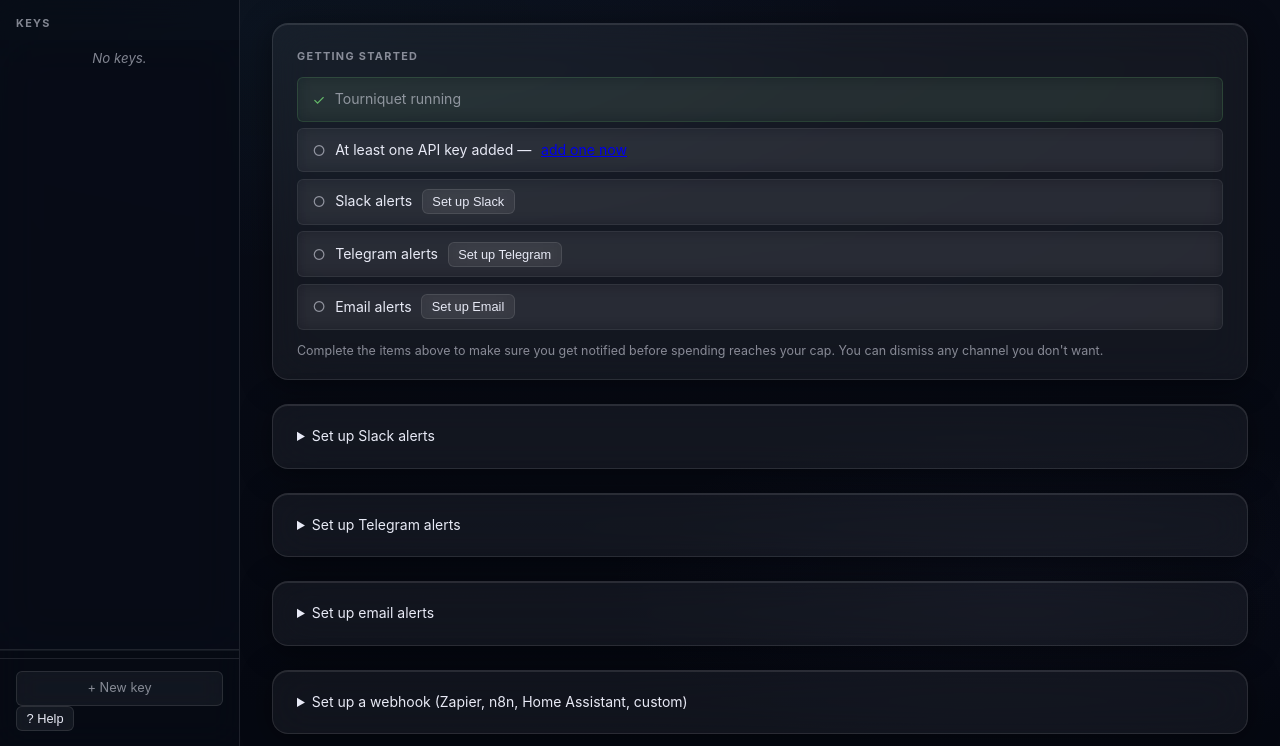
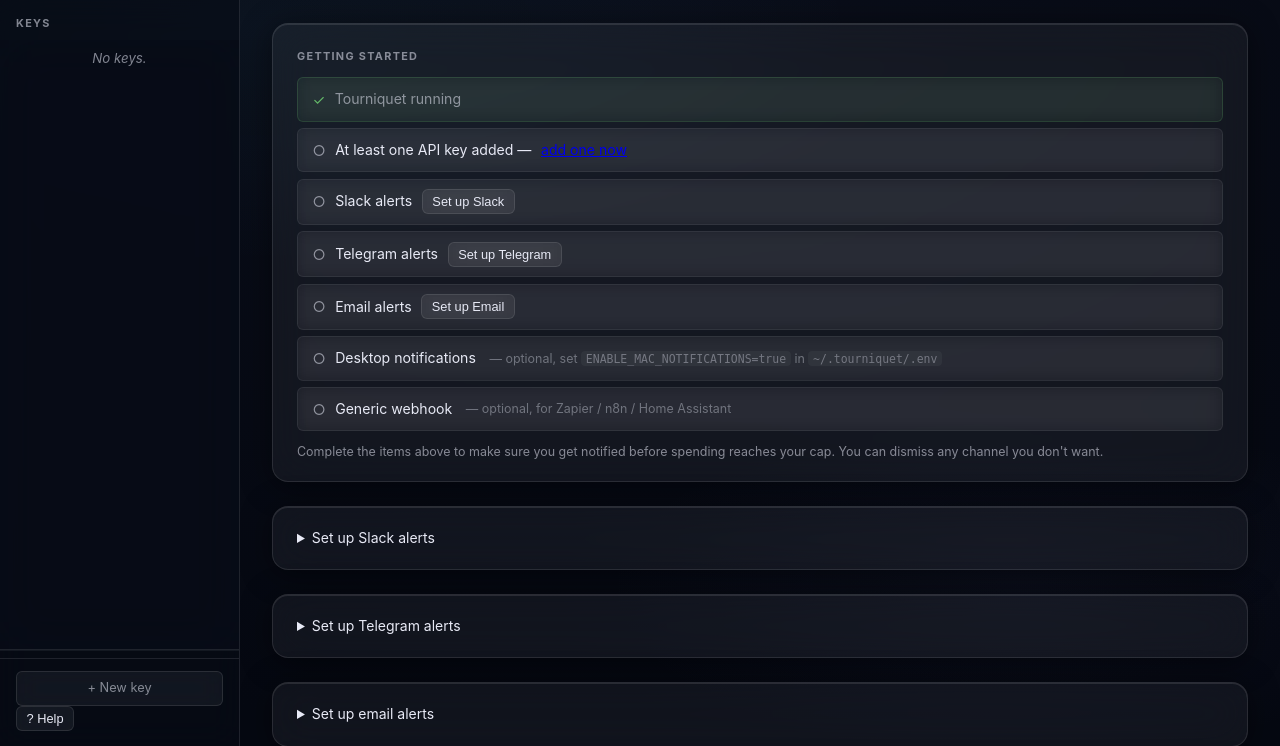
Before and after one commit to LowryDaniel/tourniquet, a FastAPI app: template src/tourniquet/templates/dashboard.html in a window 1280 px wide. Shown: the part 53-799 px from the top of the page. Run offline with FastAPI, Linux system fonts and the light colour scheme; the template is opened without the code that fills it, so the values that code supplies are empty; parts of the project's set-up code (start-up, migrations or seed data) failed here and were passed over.

Commit message:
feat(ui): live channel-configured detection in Getting Started checklist
Each row now reflects actual settings — green ✓ when the channel will
fire on a real cap-hit, ⬜ when it won't.

Detection (in dashboard/routes.py::_alert_channel_status):
- Slack: configured if SLACK_WEBHOOK_URL is set OR the full bot triple
  (SLACK_APP_TOKEN + SLACK_BOT_TOKEN + SLACK_CHANNEL_ID). Tier label
  distinguishes "in-app one-tap (Socket Mode + bot post)" from
  "webhook + browser-confirm taps" so the user sees which path is
  active.
- Telegram: TELEGRAM_BOT_TOKEN + TELEGRAM_CHAT_ID both set.
- Email: RESEND_API_KEY + RESEND_FROM_EMAIL both set.
- Webhook (Zapier/n8n/HA): ALERT_WEBHOOK_URL set.
- Desktop: ENABLE_MAC_NOTIFICATIONS or ENABLE_DESKTOP_NOTIFICATIONS true.

Template:
- Each <li> in the checklist conditionally adds class="done" so the
  ::before glyph swaps from ○ to ✓ green via the existing CSS rule.
- "Set up X" buttons disappear once configured; replaced with a small
  tier label (".channel-tier") describing which path is active.
- Two new optional rows (Desktop, Webhook) so the operator sees the
  full picture, with hint text when not yet configured.

CSS:
- New .channel-tier (small grey, opt-in muted modifier) for the inline
  tier description. <code> styling for inline ENV var hints in the
  unconfigured-channel labels.

Threaded channel_status into both dashboard route AND key_panel route
(the latter also renders dashboard.html on full-page reload).

175 tests pass.

Co-Authored-By: Claude Opus 4.7 (1M context) <noreply@anthropic.com>

```diff
--- a/src/tourniquet/dashboard/routes.py
+++ b/src/tourniquet/dashboard/routes.py
@@ -196,6 +196,54 @@ async def _get_heatmap_data(key_id: uuid.UUID, session: AsyncSession) -> list[li
     return grid
 
 
+def _alert_channel_status() -> dict[str, dict[str, Any]]:
+    """Inspect settings and return per-channel configured/tier status.
+
+    Powers the "Getting started" checklist on the dashboard so each row can
+    show ✓ green when the channel will actually deliver an alert.
+
+    For each channel:
+      configured: True when the channel will fire on a real cap-hit
+      tier:       short label describing the active path (e.g. "in-app one-tap"
+                  vs "browser-confirm webhook" for Slack)
+    """
+    slack_bot_full = bool(
+        settings.slack_app_token
+        and getattr(settings, "slack_bot_token", "")
+        and getattr(settings, "slack_channel_id", "")
+    )
+    slack_webhook = bool(settings.slack_webhook_url)
+    slack_configured = slack_bot_full or slack_webhook
+    if slack_bot_full:
+        slack_tier = "in-app one-tap (Socket Mode + bot post)"
+    elif slack_webhook:
+        slack_tier = "webhook + browser-confirm taps"
+    else:
+        slack_tier = ""
+
+    telegram_configured = bool(
+        getattr(settings, "telegram_bot_token", "")
+        and getattr(settings, "telegram_chat_id", "")
+    )
+    email_configured = bool(
+        getattr(settings, "resend_api_key", "")
+        and getattr(settings, "resend_from_email", "")
+    )
+    webhook_configured = bool(getattr(settings, "alert_webhook_url", ""))
+    desktop_configured = (
+        str(getattr(settings, "enable_mac_notifications", "")).lower() == "true"
+        or str(getattr(settings, "enable_desktop_notifications", "")).lower() == "true"
+    )
+
+    return {
+        "slack": {"configured": slack_configured, "tier": slack_tier},
+        "telegram": {"configured": telegram_configured, "tier": "in-app one-tap (long-poll)" if telegram_configured else ""},
+        "email": {"configured": email_configured, "tier": "Resend" if email_configured else ""},
+        "webhook": {"configured": webhook_configured, "tier": "generic JSON POST" if webhook_configured else ""},
+        "desktop": {"configured": desktop_configured, "tier": "OS banner" if desktop_configured else ""},
+    }
+
+
 async def _get_action_history(
     key_id: uuid.UUID, session: AsyncSession, limit: int = 50,
 ) -> list[dict[str, Any]]:
@@ -318,6 +366,7 @@ async def dashboard(request: Request) -> HTMLResponse:
         "profiles": list(PROFILES.keys()),
         "profiles_obj": PROFILES,
         "currency": settings.display_currency,
+        "channel_status": _alert_channel_status(),
         **panel_ctx,
     })
 
@@ -379,6 +428,7 @@ async def key_panel(request: Request, key_id: uuid.UUID) -> HTMLResponse:
 
     ctx["keys"] = summaries
     ctx["selected_id"] = str(key_id)
+    ctx["channel_status"] = _alert_channel_status()
     return templates.TemplateResponse(request, "dashboard.html", ctx)
 
 
--- a/src/tourniquet/static/css/main.css
+++ b/src/tourniquet/static/css/main.css
@@ -1275,6 +1275,22 @@ main {
   color: var(--success);
 }
 
+/* Tier label next to a configured channel — e.g. "in-app one-tap (Socket Mode + bot post)" */
+.channel-tier {
+  font-size: 0.78rem;
+  color: var(--muted);
+  margin-left: 0.25rem;
+}
+.channel-tier.muted {
+  opacity: 0.7;
+}
+.channel-tier code {
+  background: rgba(255, 255, 255, 0.06);
+  padding: 0.05rem 0.3rem;
+  border-radius: 4px;
+  font-size: 0.92em;
+}
+
 /* ── Form pages ───────────────────────────────────────────────────────────── */
 .form-page {
   max-width: 500px;
--- a/src/tourniquet/templates/dashboard.html
+++ b/src/tourniquet/templates/dashboard.html
@@ -20,17 +20,45 @@
           At least one API key added
           {% if not keys %} — <a href="/dashboard/keys/new">add one now</a>{% endif %}
         </li>
-        <li id="checklist-slack">
+        <li id="checklist-slack" class="{% if channel_status.slack.configured %}done{% endif %}">
           Slack alerts
-          <button type="button" class="btn-small" onclick="toggleGuide('setup-guide-slack')">Set up Slack</button>
+          {% if channel_status.slack.configured %}
+            <span class="channel-tier">— {{ channel_status.slack.tier }}</span>
+          {% else %}
+            <button type="button" class="btn-small" onclick="toggleGuide('setup-guide-slack')">Set up Slack</button>
+          {% endif %}
         </li>
-        <li id="checklist-telegram">
+        <li id="checklist-telegram" class="{% if channel_status.telegram.configured %}done{% endif %}">
           Telegram alerts
-          <button type="button" class="btn-small" onclick="toggleGuide('setup-guide-telegram')">Set up Telegram</button>
+          {% if channel_status.telegram.configured %}
+            <span class="channel-tier">— {{ channel_status.telegram.tier }}</span>
+          {% else %}
+            <button type="button" class="btn-small" onclick="toggleGuide('setup-guide-telegram')">Set up Telegram</button>
+          {% endif %}
         </li>
-        <li id="checklist-email">
+        <li id="checklist-email" class="{% if channel_status.email.configured %}done{% endif %}">
           Email alerts
-          <button type="button" class="btn-small" onclick="toggleGuide('setup-guide-email')">Set up Email</button>
+          {% if channel_status.email.configured %}
+            <span class="channel-tier">— {{ channel_status.email.tier }}</span>
+          {% else %}
+            <button type="button" class="btn-small" onclick="toggleGuide('setup-guide-email')">Set up Email</button>
+          {% endif %}
+        </li>
+        <li id="checklist-desktop" class="{% if channel_status.desktop.configured %}done{% endif %}">
+          Desktop notifications
+          {% if channel_status.desktop.configured %}
+            <span class="channel-tier">— {{ channel_status.desktop.tier }}</span>
+          {% else %}
+            <span class="channel-tier muted">— optional, set <code>ENABLE_MAC_NOTIFICATIONS=true</code> in <code>~/.tourniquet/.env</code></span>
+          {% endif %}
+        </li>
+        <li id="checklist-webhook" class="{% if channel_status.webhook.configured %}done{% endif %}">
+          Generic webhook
+          {% if channel_status.webhook.configured %}
+            <span class="channel-tier">— {{ channel_status.webhook.tier }}</span>
+          {% else %}
+            <span class="channel-tier muted">— optional, for Zapier / n8n / Home Assistant</span>
+          {% endif %}
         </li>
       </ul>
       <p class="help-text">Complete the items above to make sure you get notified before spending reaches your cap. You can dismiss any channel you don't want.</p>
```
